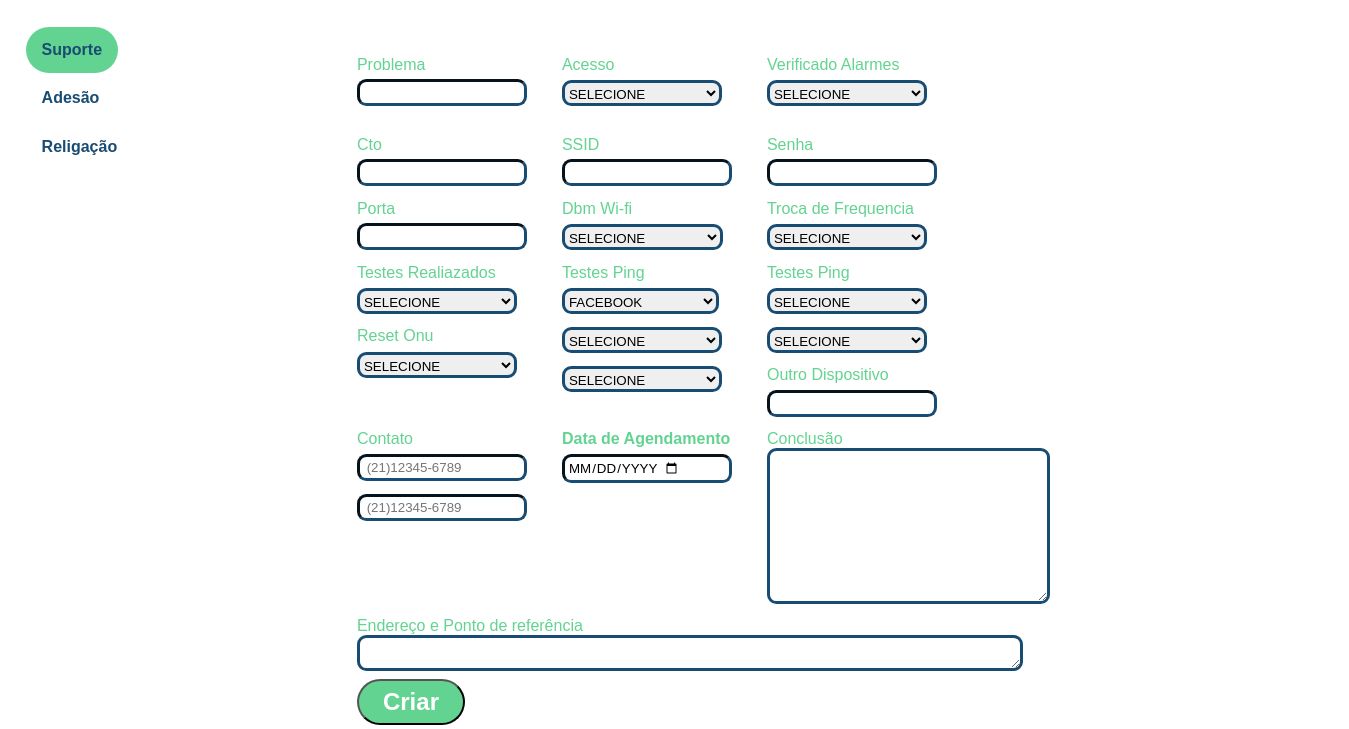
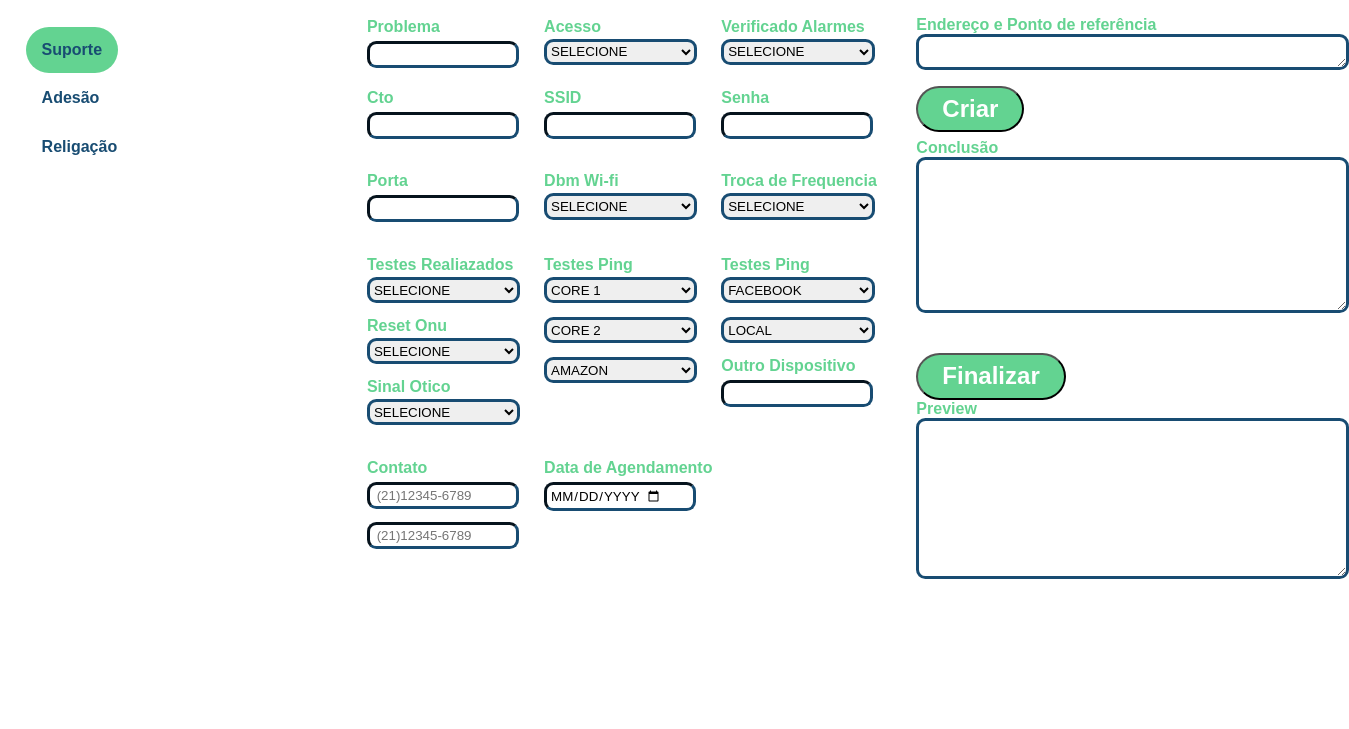
Before and after one commit to VitorVts/Gerador, a plain HTML site: page reparo.html in a window 1280 px wide. Shown: the part 66-795 px from the top of the page, 1349 px wide, since content can reach past the window. Drawn offline with Linux system fonts and the light colour scheme.

Commit message:
Finalizada a pagina de reparo

```diff
--- a/CSS/reparo.css
+++ b/CSS/reparo.css
@@ -1,9 +1,25 @@
+*
+{
+    font-family: 'Montserrat', sans-serif;
+    font-weight: bold;
+}
+
+.group{
+    margin-top: 3em;
+    font-weight:bolder;
+    display: inline-block;
+}
+.group input{
+    width: 10.5;
+
+}
 .group select{
-    margin-top: 0.5em;
-    padding-right:4.3em;
-    padding-top: 0.2em;
+
+    width: 11.5em;
+    height: 2em;
     justify-content: center;
     align-items: center;
+    margin-top: 3px;
 }
 .container__formulario1{
     grid-column-start: 1;
@@ -12,8 +28,9 @@
    grid-row-end: 3;
    display: grid;
    grid-template-columns: repeat(3, 1fr);
-   gap: 1em;
+   gap: 0.5em;
 
+padding: 10px;
 }
 .container__formulario2{
     grid-column-start: 1;
@@ -22,7 +39,10 @@
    grid-row-end: 3;
    display: grid;
    grid-template-columns: repeat(3, 1fr);
-   gap: 1em;
+   gap: 0.5em;
+
+
+  padding: 10px;
 }
 .container__formulario3{
     grid-column-start: 1 ;
@@ -31,8 +51,9 @@
     grid-row-end: 3;
     display: grid;
     grid-template-columns: repeat(3, 1fr);
-    gap: 1em;
+    gap: 0.5em;
 
+  padding: 10px;
 }
 .container__formulario4{
 grid-column-start: 1 ;
@@ -41,17 +62,31 @@ grid-row-start: 1;
 grid-row-end: 3;
 display: grid;
 grid-template-columns: repeat(3, 1fr);
-gap: 1em;
+gap: 0.5em;
+
+  padding: 10px;
+
+}
+
+.container__texts{
+   display:block;
+   margin-left: 1em;
+   gap: 1em;
+   width: 30EM;
+   margin-top: 3.5em;
+   font-weight:bolder;
+}
+.container__texts #conclusao,#endereco{
+width: 100%;
+margin-bottom: 3em;
+
 }
 
 
 
 #texto__area{
- border: solid red;
+font-weight: bold;
+
  width: 100%;
- height: 20%;
+ height: 29%;
 }
-#conclusao{
-    width: 150%;
-
-}
--- a/reparo.html
+++ b/reparo.html
@@ -45,7 +45,7 @@
                 </div>
                 <div class="select__acesso">
                     <label for="acesso">Acesso</label>
-                    <select for="acesso">
+                    <select for="acesso" id="acesso">
                         <option value="" selected disabled>Selecione</option>
                         <option value="(  )CABEADO ( X )WI-FI" >Sim</option>
                         <option value="( X )CABEADO (  )WI-FI" >Não</option>
@@ -53,7 +53,7 @@
                 </div>
                 <div class="select__alarme">
                     <label for="alarme">Verificado Alarmes</label>
-                    <select for="alarme">
+                    <select for="alarme" id="alarme">
                         <option value="" selected>Selecione</option>
                         <option value="Sim" id="naoVerificado">Sim</option>
                         <option value="Não" id="naoVerificado">Não</option>
@@ -75,22 +75,22 @@
             <div class="container__formulario2">
                 <div class="select__porta">
                     <label for="porta">Porta</label>
-                    <input type="text" id="cto" class="form__input">
+                    <input type="text" id="porta" for="porta" class="form__input">
                 </div>
 
 
                 <div class="select__dbm">
                     <label for="dbmsinal">Dbm Wi-fi</label>
-                    <select name="dbmsinal" id="dbm">
+                    <select for="dbmsinal" id="dbmsinal" name="dbmsinal">
                         <option value="" selected disabled>Selecione</option>
                         <option value="BOM 	  ( X )-28 a -53dBm">Bom</option>
                         <option value="IRREGULAR ( X )-54 a -67dBm">Irregular</option>
-                        <option value="RUIM.     (  )-68 a -99dBm">Ruim</option>
+                        <option value="RUIM.     ( X )-68 a -99dBm">Ruim</option>
                     </select>
                 </div>
                 <div class="select__trocaFrequencia">
                     <label for="trocaFrequencia">Troca de Frequencia</label>
-                    <select name="trocaFrequencia" id="trocaFrequencia">
+                    <select for="trocaFrequencia" name="trocaFrequencia" id="trocaFrequencia">
                         <option value="" selected disable>Selecione</option>
                         <option value="( X )SIM  (  )NÃO">Sim</option>
                         <option value="(  )SIM  ( X )NÃO">Não</option>
@@ -102,36 +102,42 @@
 
                 <div class="select_testesRealizados">
                     <label for="testesRealizados">Testes Realiazados</label>
-                    <select>
+                    <select for="testesRealizados"id="testesRealizados" name="testesRealizados">
                         <option value="" selected disabled>Selecione</option>
                         <option value="( X )2.4GHZ   (  )5.0GHZ">2.4Ghz</option>
                         <option value="(  )2.4GHZ   ( X )5.0GHZ">5 Ghz</option>
                     </select>
                     <label for="resetOnu">Reset Onu</label>
-                    <select>
+                    <select for="resetOnu" id="resetOnu" name="resetOnu">
                         <option value="" selected disabled>Selecione</option>
                         <option value="( X )Sim   (  )Não">SIM</option>
                         <option value="(   )Sim   ( X )Não">NÃO</option>
                     </select>
-
+                    <label for="sinalOtico">Sinal Otico</label>
+                    <select for="sinalOtico" id="sinalOtico" name="sinalOtico">
+                        <option value="" selected disabled>Selecione</option>
+                        <option value="( x )OK    (  )LED LOSS   (  )Acima do Padrão:">OK</option>
+                        <option value="(  )OK    ( X )LED LOSS   (  )Acima do Padrão:">LedLoss</option>
+                        <option value="(  )OK    (  )LED LOSS   ( x )Acima do Padrão:">Acima do Padrão</option>
+                    </select>
                 </div>
 
                     <div class="select__ping">
                         <label for="pingc-core1">Testes Ping</label>
-                        <select id="ping-core1" name="ping-core1">
-                            <option value="" disabled selected>FACEBOOK</option>
+                        <select id="ping-core1" name="ping-core1" for="ping-core1">
+                            <option value="" disabled selected>Core 1</option>
                             <option value="   ( X ) OK   (   ) FALHA">OK</option>
                             <option value="   (   ) OK   ( X ) FALHA">Falha</option>
                         </select>
 
-                        <select id="ping-core2" name="ping-core2">
-                            <option value="" disabled selected>Selecione</option>
+                        <select id="ping-core2" name="ping-core2" for ="ping-core2">
+                            <option value="" disabled selected>Core 2</option>
                             <option value="   ( X ) OK   (   ) FALHA">OK</option>
                             <option value="   (   ) OK   ( X ) FALHA">Falha</option>
                         </select>
 
-                        <select id="ping-amazon" name="ping-amazon">
-                            <option value="" disabled selected>Selecione</option>
+                        <select id="ping-amazon" name="ping-amazon" for="ping-amazon">
+                            <option value="" disabled selected>amazon</option>
                             <option value="   ( X ) OK   (   ) FALHA">OK</option>
                             <option value="   (   ) OK   ( X ) FALHA">Falha</option>
                         </select>
@@ -140,13 +146,13 @@
                     </div>
                     <div>
                         <label for="otherpings">Testes Ping</label>
-                        <select id="ping-facebook" name="ping-facebook">
-                            <option value="" disabled selected>Selecione</option>
+                        <select id="ping-facebook" name="ping-facebook" for="ping-facebook">
+                            <option value="" disabled selected>facebook</option>
                             <option value="   ( X ) OK   (   ) FALHA">OK</option>
                             <option value="   (   ) OK   ( X ) FALHA">Falha</option>
                         </select>
-                        <select id="ping-local" name="ping-local">
-                            <option value="" disabled selected>Selecione</option>
+                        <select id="ping-local" name="ping-local" for="ping-local">
+                            <option value="" disabled selected>local</option>
                             <option value="   ( X ) OK   (   ) FALHA">OK</option>
                             <option value="   (   ) OK   ( X ) FALHA">Falha</option>
                         </select>
@@ -170,16 +176,10 @@
                 <input type="date" id="agendamento"></input>
             </div>
 
-            <div class="conclusaotxt">
-            <label for="conclusao">Conclusão</label>
-                    <textarea name="conclusao" id="conclusao" cols="10" rows="10"></textarea>
-            </div>
+
         </div>
-        <div class="endereco">
-            <label>Endereço e Ponto de referência</label><br>
-            <textarea rows="2" style="width: 295%;" type="text" class="textarea" id="endereco"></textarea><br>
-            <button id="botao" class="botao">Criar</button>
-        </div>
+
+
                 </fieldset>
 
 
@@ -195,8 +195,8 @@
             <p>PORTA"<span id="porta_print"></span></p>
             <p>SSID: <span id="ssid_print"></span></p>
             <p>SENHA: <span id="senha_print"></span></p>
-            <p>WIFI SIGNAL DBm: <span id="dbmSinal_Print"></span></p>
-            <p>TROCA DE FREQUÊNCIA: <span id="trocaFrequencia"> </span></p>
+            <p>WIFI SIGNAL DBm: <span id="dbmsinal_print"></span></p>
+            <p>TROCA DE FREQUÊNCIA: <span id="trocaFrequencia_print"> </span></p>
             <p>TESTE REALIZADOS:<span id="testesRealizados_print"></span></p>
             <p>PING CORE 1 - <span id="ping-core1_print"> </span></p>
             <p>PING CORE 2 - <span id="ping-core2_print"></span></p>
@@ -213,8 +213,7 @@
         </div>
 
 
-        <textarea id="texto__area"></textarea>
-        <button id="copiador" class="botao">Finalizar</button>
+
 
 
 
@@ -241,6 +240,26 @@
 
         </fieldset>
     </form>
+
+    <div class="container__texts">
+        <div class="endereco_reparo">
+            <label>Endereço e Ponto de referência</label><br>
+            <textarea rows="2"  type="text" class="textarea" id="endereco"></textarea>
+            <button id="botao" class="botao">Criar</button>
+        </div>
+    <div class="conclusaotxt">
+        <label for="conclusao">Conclusão</label>
+                <textarea name="conclusao" id="conclusao" cols="10" rows="10"></textarea>
+                <button id="copiador" class="botao">Finalizar</button>
+
+            </div>
+            <label for="texto__area">Preview</label>
+            <textarea id="texto__area"></textarea>
+
+            </div>
+            </div>
+
+
 </body>
 <script src="JAVASCRIPT/form_reparo.js"></script>
 
```
Also changed, not shown: JAVASCRIPT/form_reparo.js (+8 -11 lines).
